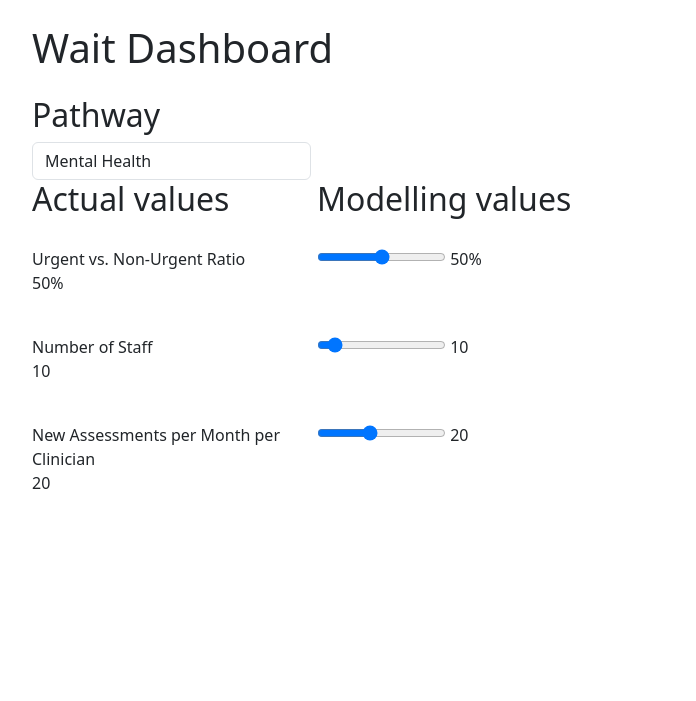
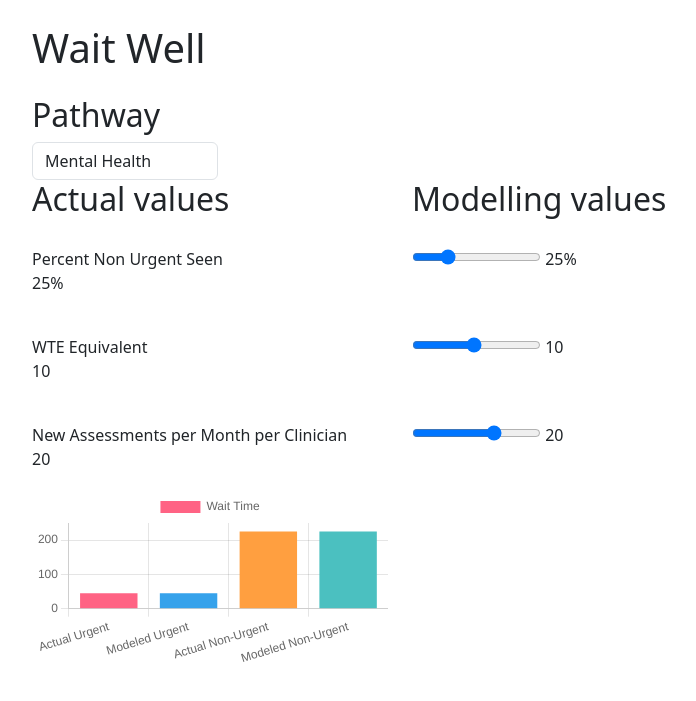
Before and after one commit to stefpiatek/mental-health-wait-times, a Django app: page / in a window 1280 px wide. Shown: the top 701 px of the page, without its empty margins (50-746 px from the left). Run offline with Django 4.2, Linux system fonts and the light colour scheme; some libraries are stand-ins or nearby versions.

Commit message:
Update chart with sliderds

```diff
--- a/dashboard/templates/dashboard/dashboard.html
+++ b/dashboard/templates/dashboard/dashboard.html
@@ -3,7 +3,7 @@
 <head>
   <meta charset="UTF-8">
   <meta name="viewport" content="width=device-width, initial-scale=1.0">
-  <title>Manager Dashboard</title>
+  <title>Wait well</title>
   <!-- Bootstrap CSS -->
   <link href="https://cdn.jsdelivr.net/npm/bootstrap@5.3.3/dist/css/bootstrap.min.css" rel="stylesheet">
   <style>
@@ -14,8 +14,8 @@
 </head>
 <body>
 <div class="container">
-  <h1 class="my-4">Wait Dashboard</h1>
-  <div class="col-md-3">
+  <h1 class="my-4">Wait Well</h1>
+  <div class="col-md-2">
     <div class="row">
       <h2>Pathway</h2>
       <div>
@@ -27,54 +27,59 @@
     </div>
   </div>
   <div class="row">
-    <div class="col-md-3">
+    <div class="col-md-4">
       <h2>Actual values</h2>
     </div>
-    <div class="col-md-3">
+    <div class="col-md-4">
       <h2>Modelling values</h2>
     </div>
   </div>
   <div class="row">
-    <div class="col-md-3">
+    <div class="col-md-4">
       <div class="slider-container">
-        <label for="urgentRatio">Urgent vs. Non-Urgent Ratio</label>
-        <span class="d-block">50%</span>
+        <label for="urgentRatio">Percent Non Urgent Seen</label>
+        <span class="d-block">25%</span>
       </div>
     </div>
-    <div class="col-md-6">
+    <div class="col-md-4">
       <div class="slider-container">
-        <input type="range" class="form-control-range" id="urgentRatio" name="urgentRatio" min="0" max="100" value="50" oninput="updateFields()">
-        <span id="urgentRatioSliderValue">50%</span>
+        <input type="range" class="form-control-range" id="urgentRatio" name="urgentRatio" min="1" max="99" value="25" oninput="updateChart()">
+        <span id="urgentRatioSliderValue">25%</span>
       </div>
     </div>
   </div>
   <div class="row">
-    <div class="col-md-3">
+    <div class="col-md-4">
       <div class="slider-container">
-        <label for="staffCount">Number of Staff</label>
+        <label for="staffCount">WTE Equivalent</label>
         <span class="d-block">10</span>
       </div>
     </div>
-    <div class="col-md-6">
+    <div class="col-md-4">
       <div class="slider-container">
-        <input type="range" class="form-control-range" id="staffCount" name="staffCount" min="1" max="100" value="10" oninput="updateFields()">
+        <input type="range" class="form-control-range" id="staffCount" name="staffCount" min="1" max="20" value="10" oninput="updateChart()">
         <span id="staffCountSliderValue">10</span>
       </div>
     </div>
   </div>
   <div class="row">
-    <div class="col-md-3">
+    <div class="col-md-4">
       <div class="slider-container">
         <label for="assessmentsPerMonth">New Assessments per Month per Clinician</label>
         <span class="d-block">20</span>
       </div>
     </div>
-    <div class="col-md-6">
+    <div class="col-md-4">
       <div class="slider-container">
-        <input type="range" class="form-control-range" id="assessmentsPerMonth" name="assessmentsPerMonth" min="0" max="50" value="20"
-               oninput="updateFields()">
+        <input type="range" class="form-control-range" id="assessmentsPerMonth" name="assessmentsPerMonth" min="1" max="30" value="20"
+               oninput="updateChart()">
         <span id="assessmentsPerMonthSliderValue">20</span>
       </div>
+    </div>
+  </div>
+  <div class="row">
+    <div class="col-md-4">
+      <canvas id="taskChart"></canvas>
     </div>
   </div>
 </div>
@@ -84,7 +89,46 @@
 <script src="https://cdn.jsdelivr.net/npm/@popperjs/core@2.9.2/dist/umd/popper.min.js"></script>
 <script src="https://stackpath.bootstrapcdn.com/bootstrap/5.3.3/js/bootstrap.min.js"></script>
 <script>
-    function updateFields() {
+
+    const avgActualUrgent = {{ avg_actual_urgent }};
+    const avgActualNonUrgent = {{ avg_actual_non_urgent }};
+
+    const urgentRatio = document.getElementById('urgentRatio').value;
+    const staffCount = document.getElementById('staffCount').value;
+    const assessmentsPerMonth = document.getElementById('assessmentsPerMonth').value;
+
+    const modelUrgent = (value, urgentRatio, staffCount, assessmentsPerMonth) => {
+        return value * (urgentRatio / 25) * (staffCount / 10) * (20 / assessmentsPerMonth)
+    }
+    const modelNonUrgent = (value, urgentRatio, staffCount, assessmentsPerMonth) => {
+        return value * ((100 - urgentRatio) / 25) * (staffCount / 10) * (20 / assessmentsPerMonth)
+    }
+    const actualUrgent = modelUrgent(avgActualUrgent, urgentRatio, staffCount, assessmentsPerMonth);
+    const actualNonUrgent = modelNonUrgent(avgActualNonUrgent, urgentRatio, staffCount, assessmentsPerMonth);
+
+    const ctx = document.getElementById('taskChart').getContext('2d');
+
+    const taskChart = new Chart(ctx, {
+        type: 'bar',
+        data: {
+            labels: ['Actual Urgent', 'Modeled Urgent', 'Actual Non-Urgent', 'Modeled Non-Urgent'],
+            datasets: [{
+                label: 'Wait Time',
+                data: [actualUrgent, actualUrgent, actualNonUrgent, actualNonUrgent],
+                backgroundColor: ['#ff6384', '#36a2eb', '#ff9f40', '#4bc0c0'],
+            }]
+        },
+        options: {
+            responsive: true,
+            scales: {
+                y: {
+                    beginAtZero: true
+                }
+            }
+        }
+    });
+
+    const updateChart = () => {
         const urgentRatio = document.getElementById('urgentRatio').value;
         const staffCount = document.getElementById('staffCount').value;
         const assessmentsPerMonth = document.getElementById('assessmentsPerMonth').value;
@@ -92,7 +136,18 @@
         document.getElementById('urgentRatioSliderValue').textContent = urgentRatio + '%';
         document.getElementById('staffCountSliderValue').textContent = staffCount;
         document.getElementById('assessmentsPerMonthSliderValue').textContent = assessmentsPerMonth;
-    }
+
+        // Recalculate the modelled values
+        const modelledUrgent = modelUrgent(avgActualUrgent, urgentRatio, staffCount, assessmentsPerMonth);
+        const modelledNonUrgent = modelNonUrgent(avgActualNonUrgent, urgentRatio, staffCount, assessmentsPerMonth);
+
+        // Update the chart data
+        taskChart.data.datasets[0].data[1] = modelledUrgent
+        taskChart.data.datasets[0].data[3] = modelledNonUrgent
+
+        // Update the chart data if needed
+        taskChart.update();
+    };
 </script>
 </body>
 </html>
--- a/dashboard/views.py
+++ b/dashboard/views.py
@@ -1,5 +1,22 @@
+from django.shortcuts import render
+
 from django.shortcuts import render
 
 
 def dashboard_view(request):
-    return render(request, 'dashboard/dashboard.html')
+    # Example hardcoded data for actual wait times
+    actual_wait_times = {
+        'urgent': [30, 45, 50, 60, 40],
+        'non_urgent': [60, 70, 80, 90, 75]
+    }
+
+
+    # Calculate average wait times
+    avg_actual_urgent = sum(actual_wait_times['urgent']) / len(actual_wait_times['urgent'])
+    avg_actual_non_urgent = sum(actual_wait_times['non_urgent']) / len(actual_wait_times['non_urgent'])
+
+    context = {
+        'avg_actual_urgent': avg_actual_urgent,
+        'avg_actual_non_urgent': avg_actual_non_urgent,
+    }
+    return render(request, 'dashboard/dashboard.html', context)
```
